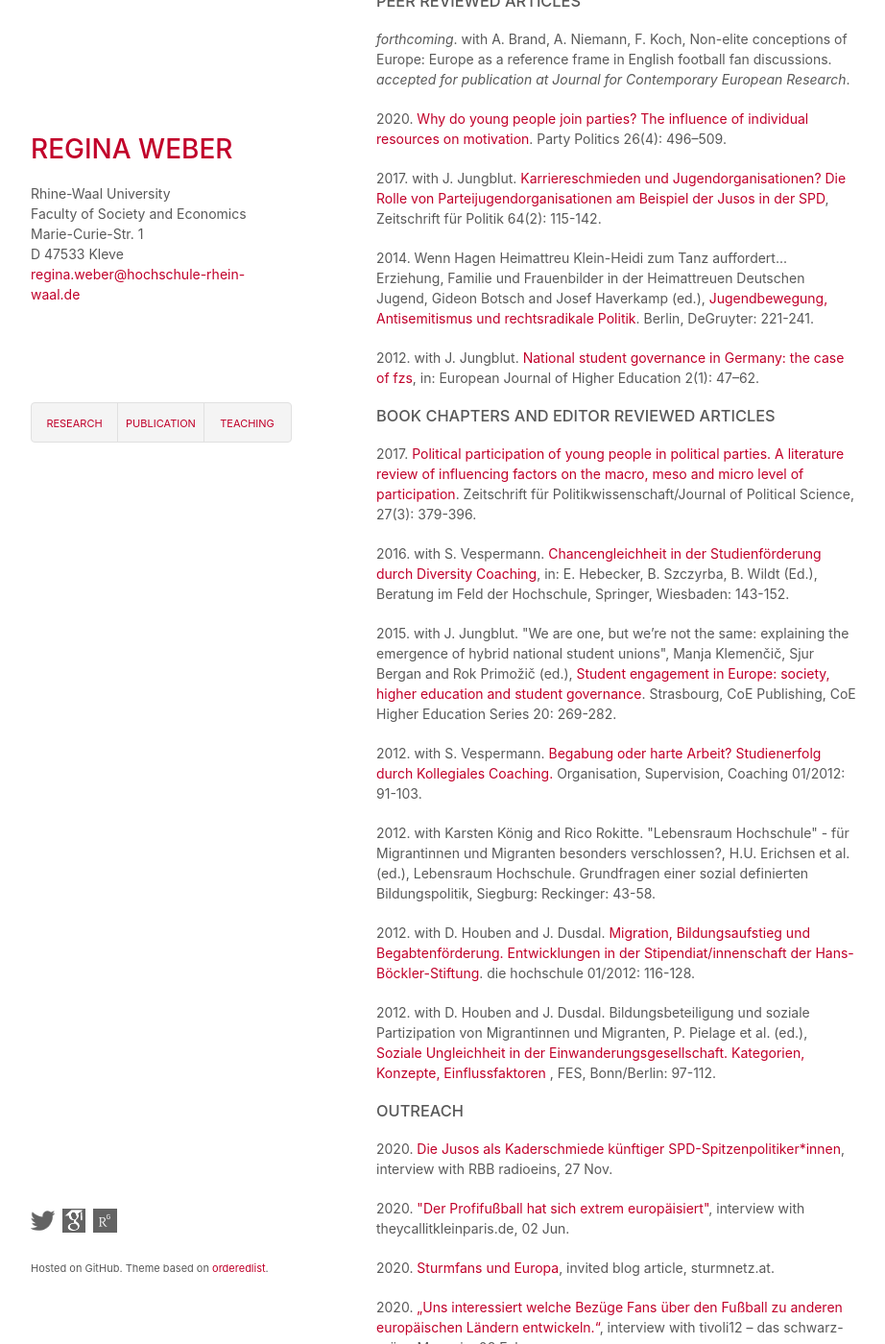
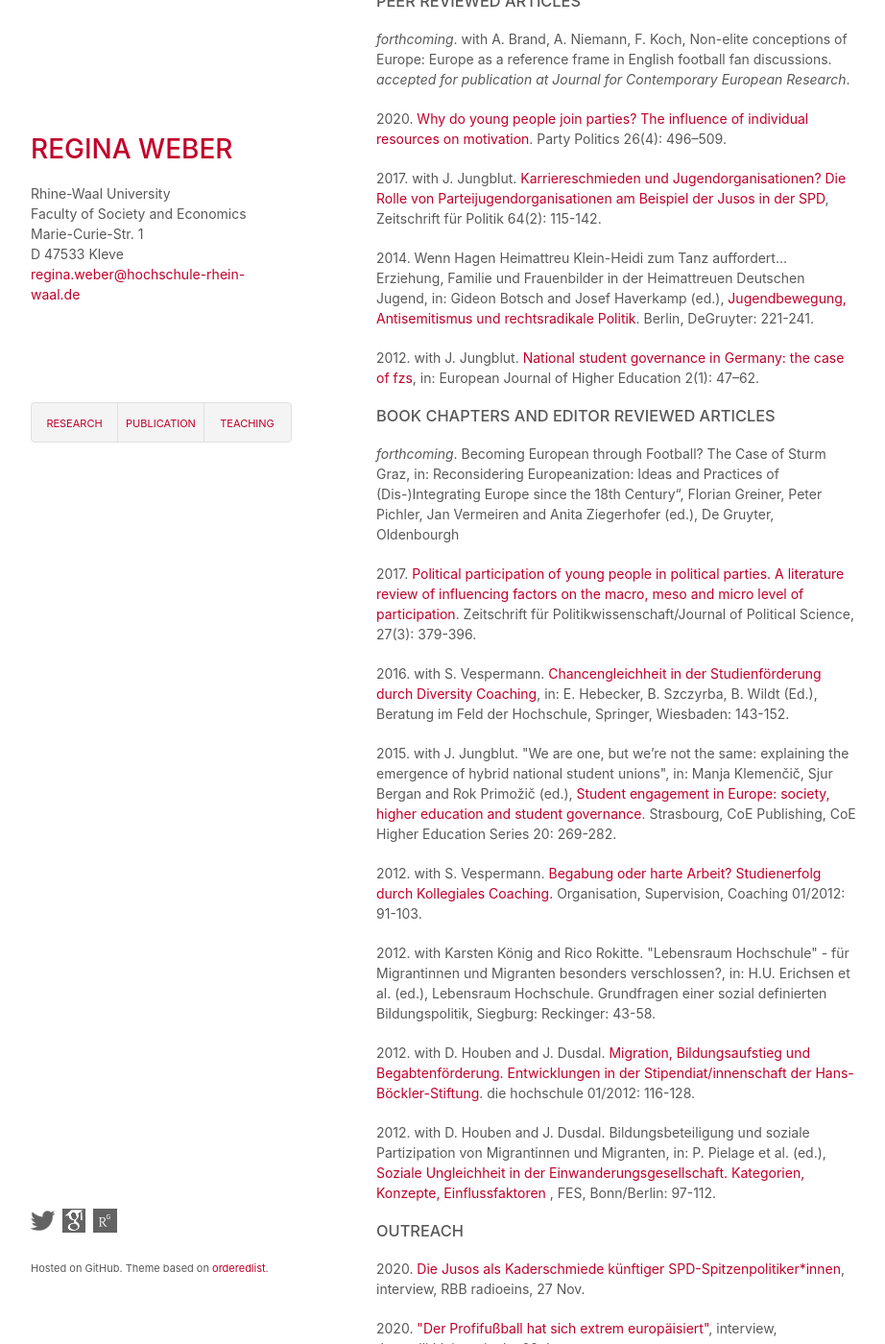
Before and after one commit to robertocabreratapia/robertocabreratapia.github.io, a Jekyll site: the page built from publication.html, in a window 1280 px wide and 1400 px high, scrolled down 362 px. Shown: the whole window at 96% size, without its empty margins (178-1100 px from the left). Built offline with Jekyll 4.4.1, drawn with Linux system fonts in a browser that asks for light colours; some of the changed text lies outside the part shown.

Commit message:
Update publication.html

```diff
--- a/publication.html
+++ b/publication.html
@@ -11,24 +11,25 @@ layout: default
  <p><em>forthcoming</em>. with A. Brand, A. Niemann, F. Koch, Non-elite conceptions of Europe: Europe as a reference frame in English football fan discussions. <em>accepted for publication at Journal for Contemporary European Research</em>.</p>
  <p>2020. <a href="http://journals.sagepub.com/doi/abs/10.1177/1354068818792576">Why do young people join parties? The influence of individual resources on motivation</a>. Party Politics 26(4): 496–509.</p>
  <p>2017. with J. Jungblut. <a href="https://www.nomos-elibrary.de/10.5771/0044-3360-2017-2-115/karriereschmieden-und-jugendorganisationen-jahrgang-64-2017-heft-2?hitid=0&amp;search-click">Karriereschmieden und Jugendorganisationen? Die Rolle von Parteijugendorganisationen am Beispiel der Jusos in der SPD</a>, Zeitschrift für Politik 64(2): 115-142.</p>
- <p>2014. Wenn Hagen Heimattreu Klein-Heidi zum Tanz auffordert... Erziehung, Familie und Frauenbilder in der Heimattreuen Deutschen Jugend, Gideon Botsch and Josef Haverkamp (ed.), <a href="https://www.degruyter.com/view/product/204032">Jugendbewegung, Antisemitismus und rechtsradikale Politik</a>. Berlin, DeGruyter: 221-241.</p>
+ <p>2014. Wenn Hagen Heimattreu Klein-Heidi zum Tanz auffordert... Erziehung, Familie und Frauenbilder in der Heimattreuen Deutschen Jugend, in: Gideon Botsch and Josef Haverkamp (ed.), <a href="https://www.degruyter.com/view/product/204032">Jugendbewegung, Antisemitismus und rechtsradikale Politik</a>. Berlin, DeGruyter: 221-241.</p>
  <p>2012. with J. Jungblut. <a href="http://www.tandfonline.com/doi/abs/10.1080/21568235.2012.683701">National student governance in Germany: the case of fzs</a>, in: European Journal of Higher Education 2(1): 47–62.</p>
 
 <h3>Book chapters and editor reviewed articles</h3>
+<p><em>forthcoming</em>. Becoming European through Football? The Case of Sturm Graz, in: Reconsidering Europeanization: Ideas and Practices of (Dis-)Integrating Europe since the 18th Century“, Florian Greiner, Peter Pichler, Jan Vermeiren and Anita Ziegerhofer (ed.), De Gruyter, Oldenbourgh</p>
  <p>2017. <a href="http://rdcu.be/w4na">Political participation of young people in political parties. A literature review of influencing factors on the macro, meso and  micro level of participation</a>. Zeitschrift für Politikwissenschaft/Journal of Political Science, 27(3): 379-396.</p>
  <p>2016. with S. Vespermann. <a href="https://link.springer.com/chapter/10.1007/978-3-658-07910-9_11">Chancengleichheit in der Studienförderung durch Diversity Coaching</a>, in: E. Hebecker, B. Szczyrba, B. Wildt (Ed.), Beratung im Feld der Hochschule, Springer, Wiesbaden: 143-152.</p>
- <p>2015. with J. Jungblut. "We are one, but we’re not the same: explaining the emergence of hybrid national student unions", Manja Klemenčič, Sjur Bergan and Rok Primožič (ed.), <a href="https://book.coe.int/eur/en/higher-education-and-research/6479-student-engagement-in-europe-society-higher-education-and-student-governance-council-of-europe-higher-education-series-no-20.html">Student engagement in Europe: society, higher education and student governance</a>. Strasbourg, CoE Publishing, CoE Higher Education Series 20: 269-282.</p>
+ <p>2015. with J. Jungblut. "We are one, but we’re not the same: explaining the emergence of hybrid national student unions", in: Manja Klemenčič, Sjur Bergan and Rok Primožič (ed.), <a href="https://book.coe.int/eur/en/higher-education-and-research/6479-student-engagement-in-europe-society-higher-education-and-student-governance-council-of-europe-higher-education-series-no-20.html">Student engagement in Europe: society, higher education and student governance</a>. Strasbourg, CoE Publishing, CoE Higher Education Series 20: 269-282.</p>
  <p>2012. with S. Vespermann. <a href="http://link.springer.com/article/10.1007%2Fs11613-012-0270-4">Begabung oder harte Arbeit? Studienerfolg durch Kollegiales Coaching.</a> Organisation, Supervision, Coaching 01/2012: 91-103.</p>
- <p>2012. with Karsten König and Rico Rokitte. "Lebensraum Hochschule" - für Migrantinnen und Migranten besonders verschlossen?, H.U. Erichsen et al. (ed.), Lebensraum Hochschule. Grundfragen einer sozial definierten Bildungspolitik, Siegburg: Reckinger: 43-58.</p>
+ <p>2012. with Karsten König and Rico Rokitte. "Lebensraum Hochschule" - für Migrantinnen und Migranten besonders verschlossen?, in: H.U. Erichsen et al. (ed.), Lebensraum Hochschule. Grundfragen einer sozial definierten Bildungspolitik, Siegburg: Reckinger: 43-58.</p>
  <p>2012. with D. Houben and J. Dusdal. <a href="http://www.hof.uni-halle.de/journal/dhs112.htm">Migration, Bildungsaufstieg und Begabtenförderung. Entwicklungen in der Stipendiat/innenschaft der Hans-Böckler-Stiftung</a>. die hochschule 01/2012: 116-128.</p>
- <p>2012. with D. Houben and J. Dusdal. Bildungsbeteiligung und soziale Partizipation von Migrantinnen und Migranten, P. Pielage et al. (ed.), <a href="http://library.fes.de/pdf-files/wiso/09198.pdf">Soziale Ungleichheit in der Einwanderungsgesellschaft. Kategorien, Konzepte, Einflussfaktoren</a> </a>, FES, Bonn/Berlin: 97-112.</p>
+ <p>2012. with D. Houben and J. Dusdal. Bildungsbeteiligung und soziale Partizipation von Migrantinnen und Migranten, in: P. Pielage et al. (ed.), <a href="http://library.fes.de/pdf-files/wiso/09198.pdf">Soziale Ungleichheit in der Einwanderungsgesellschaft. Kategorien, Konzepte, Einflussfaktoren</a> </a>, FES, Bonn/Berlin: 97-112.</p>
 
 <h3>Outreach</h3>
-<p>2020. <a href="https://www.radioeins.de/programm/sendungen/die_schoene_woche/_/die-jusos-als-kaderschmiede-kuenftiger-spd-spitzenpolitiker.html">Die Jusos als Kaderschmiede künftiger SPD-Spitzenpolitiker*innen</a>, interview with RBB radioeins, 27 Nov.</p>
-<p>2020. <a href="https://www.theycallitkleinparis.de/2020/06/02/regina-weber-im-interview-der-profifussball-hat-sich-extrem-europaeisiert/">"Der Profifußball hat sich extrem europäisiert"</a>, interview with theycallitkleinparis.de, 02 Jun.</p>
+<p>2020. <a href="https://www.radioeins.de/programm/sendungen/die_schoene_woche/_/die-jusos-als-kaderschmiede-kuenftiger-spd-spitzenpolitiker.html">Die Jusos als Kaderschmiede künftiger SPD-Spitzenpolitiker*innen</a>, interview, RBB radioeins, 27 Nov.</p>
+<p>2020. <a href="https://www.theycallitkleinparis.de/2020/06/02/regina-weber-im-interview-der-profifussball-hat-sich-extrem-europaeisiert/">"Der Profifußball hat sich extrem europäisiert"</a>, interview, theycallitkleinparis.de, 02 Jun.</p>
 <p>2020. <a href="https://www.sturmnetz.at/sturmfans-und-europa/">Sturmfans und Europa</a>, invited blog article, sturmnetz.at.</p>
 <p>2020. <a href="https://www.tivoli12.at/anpfiff-zum-spiel/hinterfragtinterviews/4417-dr-r-weber-uns-interessiert-welche-bez%C3%BCge-fans-%C3%BCber-den-fu%C3%9Fballl-zu-anderen-europ%C3%A4ischen-l%C3%A4ndern-entwickeln.html">„Uns interessiert welche Bezüge Fans über den Fußball zu anderen europäischen Ländern entwickeln.“</a>, interview with tivoli12 – das schwarz-grüne Magazin, 08 Feb.</p>
-<p>2020. <a href="https://epaper.grazer.at/epaper/der-grazer-042020-e964.html#page/52-53">Fußball, Fans und Forschung</a>, interview with der Grazer, 26 Jan.</p>
+<p>2020. <a href="https://epaper.grazer.at/epaper/der-grazer-042020-e964.html#page/52-53">Fußball, Fans und Forschung</a>, interview, der Grazer, 26 Jan.</p>
 <p>2019. <a href="https://www.gender-blog.de/beitrag/fussball-spielerinnen/show/">Fußball als Männersport? Von Spieler*innen, Manager*innen und Zuschauer*innen</a>, invited blog article, gender-blog.de.</p>
 <p>2019. <a href="https://120minuten.net/der-europaeisierte-fussballfan/">Der europäisierte Fußballfan? Die Europäisierung des Fußballs und ihre Auswirkungen auf Fans</a>, invited blog article, 120minuten.net.</p>
 <p>2019. <a href="https://www.zeit.de/2019/02/parteijugend-jugendorganisationen-nachwuchs-frauen">Jugendorganisationen: Nachwuchs von gestern</a>, DIE ZEIT Nr. 2/2019.</p>
```
